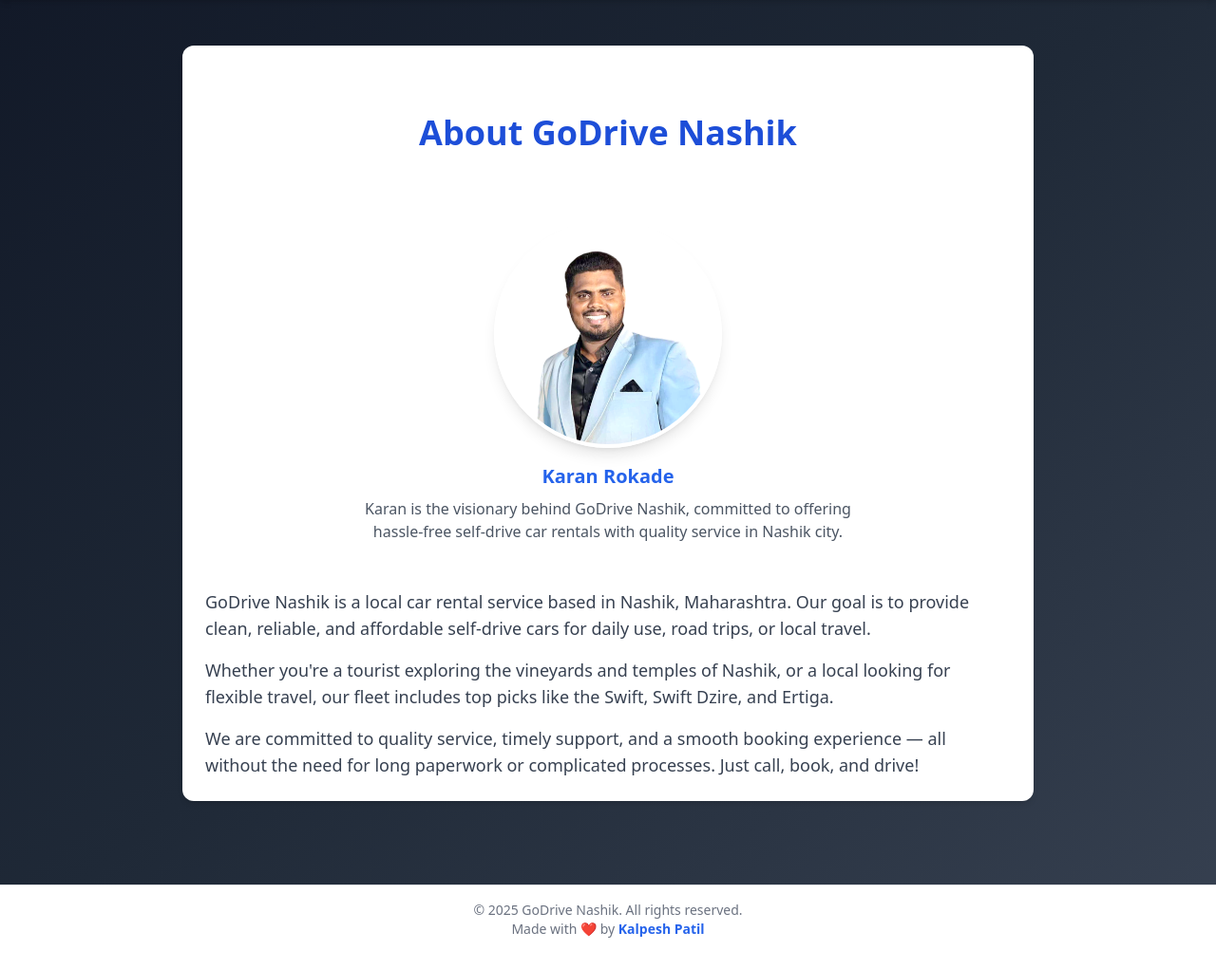
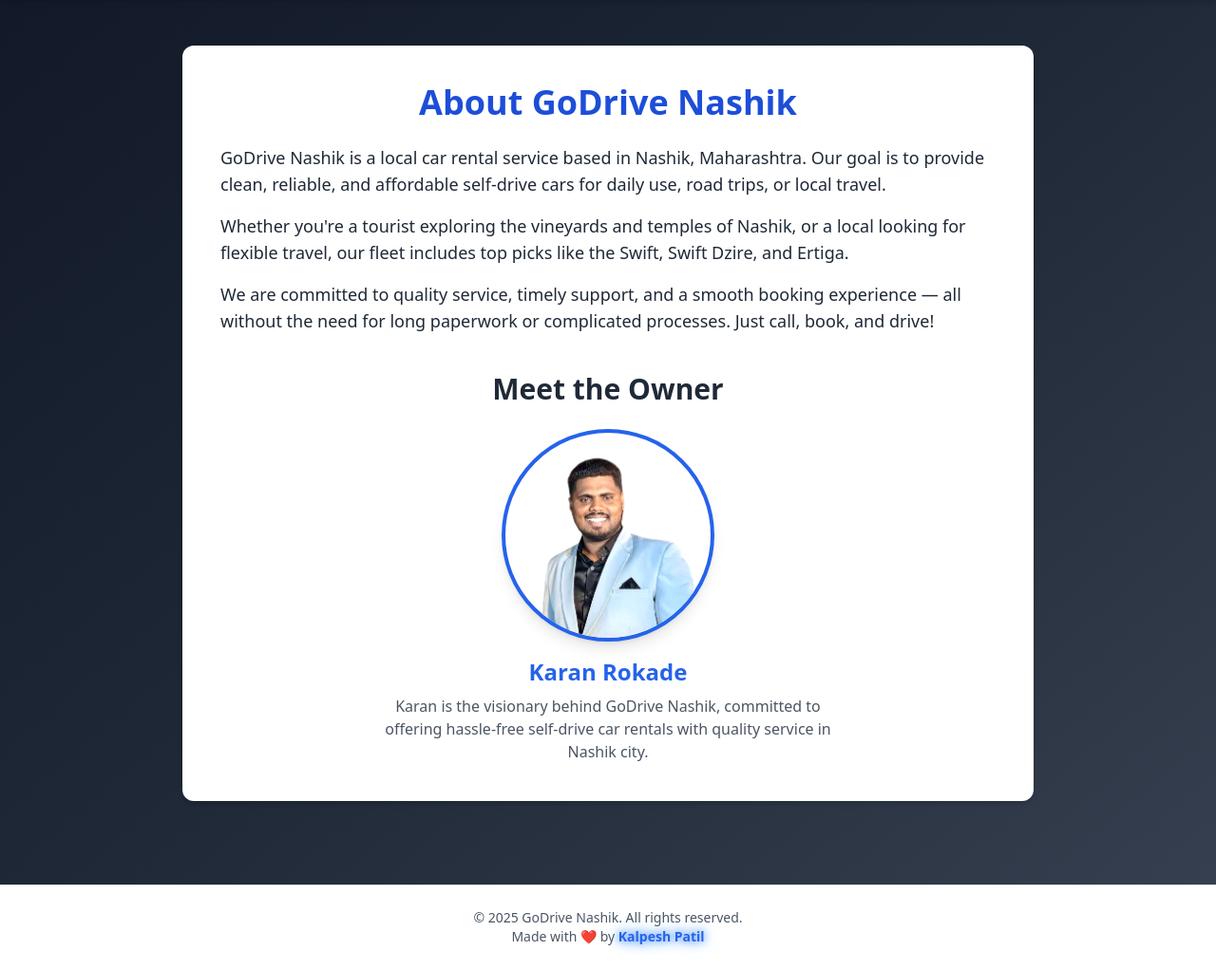
Before and after one commit to User7620/godrivenashik, a Flask app: page /about in a window 1280 px wide. Shown: the part 72-1093 px from the top of the page at 95% size. Before the commit the page ends 1060 px from the top, so only its background shows below. Run offline with Flask 3, Linux system fonts and the light colour scheme; some libraries are stand-ins or nearby versions.

Commit message:
Update about.html

```diff
--- a/templates/about.html
+++ b/templates/about.html
@@ -1,9 +1,8 @@
-<!-- about.html -->
 <!DOCTYPE html>
 <html lang="en">
 <head>
-  <meta charset="UTF-8">
-  <meta name="viewport" content="width=device-width, initial-scale=1.0">
+  <meta charset="UTF-8" />
+  <meta name="viewport" content="width=device-width, initial-scale=1.0" />
   <title>About Us | GoDrive Nashik</title>
   <script src="https://cdn.tailwindcss.com"></script>
   <style>
@@ -21,34 +20,13 @@
         opacity: 1;
       }
     }
-
   </style>
 </head>
-<!-- <body class="bg-white text-gray-800"> -->
-  <!-- <body class="bg-gradient-to-br from-blue-100 via-indigo-200 to-purple-300 text-gray-800"> -->
+
 <body class="bg-gradient-to-br from-gray-900 via-gray-800 to-gray-700 text-white">
-      <!-- <body class="bg-gradient-to-br from-gray-900 via-blue-900 to-black text-white"> -->
-        <!-- <body class="bg-gradient-to-br from-green-100 via-teal-200 to-cyan-300 text-gray-800"> -->
-
-
-
-
-
-  <script>
-  const observer = new IntersectionObserver((entries) => {
-    entries.forEach(entry => {
-      if (entry.isIntersecting) {
-        document.getElementById('footerName').classList.add('glow-on-scroll');
-        observer.disconnect(); // Animation happens only once
-      }
-    });
-  });
-
-  observer.observe(document.getElementById('footer'));
-</script>
 
 <!-- Navbar -->
-<nav class="bg-white shadow-md py-4 px-4 sm:px-8 flex justify-between items-center">
+<nav class="bg-white shadow-md py-4 px-4 sm:px-8 flex justify-between items-center sticky top-0 z-50">
   <div class="text-xl font-bold text-blue-600">GoDrive Nashik</div>
   <div class="flex flex-wrap items-center gap-2">
     <a href="/" class="text-gray-700 hover:text-blue-600 mx-2">Home</a>
@@ -61,58 +39,56 @@
   </div>
 </nav>
 
+<!-- About Section -->
+<section class="py-12 px-4 sm:px-8">
+  <div class="max-w-4xl mx-auto bg-white text-gray-800 rounded-xl shadow-md p-6 sm:p-10 transition-all duration-700 animate-fade-in">
+    <h2 class="text-3xl sm:text-4xl font-bold text-blue-700 mb-6 text-center">About GoDrive Nashik</h2>
 
-  <!-- About Content -->
-
-  <!-- About Content with background -->
-<section class="py-12 px-6 bg-cover bg-center bg-no-repeat" style="background-image: url(''); background-attachment: fixed;">
-  <div class="backdrop-blur-sm bg-white p-6 rounded-xl shadow-md max-w-4xl mx-auto">
-
-      <!-- <h2 class="text-3xl font-bold text-blue-700 mb-6 text-center">About GoDrive Nashik</h2> -->
-      <!-- Owner Info
-      <div class="mt-8 flex flex-col items-center">
-      <img src="{{ url_for('static', filename='img/owner.jpg') }}" alt="Owner Photo" class="w-32 h-32 rounded-full shadow-md mb-4">
-      <h3 class="text-xl font-semibold">Kalpesh Patil</h3>
-     <p class="text-gray-600">Founder & Owner, GoDrive Nashik</p>
-     </div> -->
+    <div class="mb-6">
+      <p class="text-base sm:text-lg mb-4">
+        GoDrive Nashik is a local car rental service based in Nashik, Maharashtra. Our goal is to provide clean, reliable, and affordable self-drive cars for daily use, road trips, or local travel.
+      </p>
+      <p class="text-base sm:text-lg mb-4">
+        Whether you're a tourist exploring the vineyards and temples of Nashik, or a local looking for flexible travel, our fleet includes top picks like the Swift, Swift Dzire, and Ertiga.
+      </p>
+      <p class="text-base sm:text-lg">
+        We are committed to quality service, timely support, and a smooth booking experience — all without the need for long paperwork or complicated processes. Just call, book, and drive!
+      </p>
+    </div>
 
     <!-- Owner Section -->
-<section class="bg-white py-12 px-4 text-center">
-  <h2 class="text-3xl sm:text-4xl font-bold text-blue-700 mb-4">About GoDrive Nashik</h2>
-  <h3 class="text-2xl font-semibold mb-6">Meet the Owner</h3>
+    <div class="text-center mt-10">
+      <h3 class="text-2xl sm:text-3xl font-semibold mb-6">Meet the Owner</h3>
       <div class="flex flex-col items-center">
-    <div class="w-48 h-48 sm:w-60 sm:h-60 rounded-full overflow-hidden shadow-lg mb-4 border-4 border-white">
+        <div class="w-40 h-40 sm:w-56 sm:h-56 rounded-full overflow-hidden shadow-lg mb-4 border-4 border-blue-600">
           <img src="{{ url_for('static', filename='img/owner.png') }}" alt="Owner Photo" class="w-full h-full object-cover" />
         </div>
-    <h4 class="text-xl font-semibold text-blue-600">Karan Rokade</h4>
-    <p class="max-w-xl text-gray-600 mt-2 px-4">
+        <h4 class="text-xl sm:text-2xl font-semibold text-blue-600">Karan Rokade</h4>
+        <p class="max-w-lg text-gray-600 mt-2 px-4">
           Karan is the visionary behind GoDrive Nashik, committed to offering hassle-free self-drive car rentals with quality service in Nashik city.
         </p>
       </div>
-</section>
-
-
-      <p class="text-gray-700 text-lg mb-4">
-        GoDrive Nashik is a local car rental service based in Nashik, Maharashtra. Our goal is to provide clean, reliable, and affordable self-drive cars for daily use, road trips, or local travel.
-      </p>
-      <p class="text-gray-700 text-lg mb-4">
-        Whether you're a tourist exploring the vineyards and temples of Nashik, or a local looking for flexible travel, our fleet includes top picks like the Swift, Swift Dzire, and Ertiga.
-      </p>
-      <p class="text-gray-700 text-lg">
-        We are committed to quality service, timely support, and a smooth booking experience — all without the need for long paperwork or complicated processes. Just call, book, and drive!
-      </p>
     </div>
-  </section>
   </div>
 </section>
 
 <!-- Footer -->
-  <!-- Footer -->
-<footer id="footer" class="bg-white border-t mt-10 py-4 text-center text-sm text-gray-500">
-  &copy; 2025 GoDrive Nashik. All rights reserved.<br>
+<footer id="footer" class="bg-white border-t mt-10 py-6 text-center text-sm text-gray-600">
+  &copy; 2025 GoDrive Nashik. All rights reserved.<br />
   Made with ❤️ by <span id="footerName" class="text-blue-600 font-semibold">Kalpesh Patil</span>
 </footer>
 
+<script>
+  const observer = new IntersectionObserver((entries) => {
+    entries.forEach(entry => {
+      if (entry.isIntersecting) {
+        document.getElementById('footerName').classList.add('glow-on-scroll');
+        observer.disconnect(); // only once
+      }
+    });
+  });
+  observer.observe(document.getElementById('footer'));
+</script>
 
 </body>
-</h
+</html>
```
Lines whose indentation alone changed are shown as unchanged.
